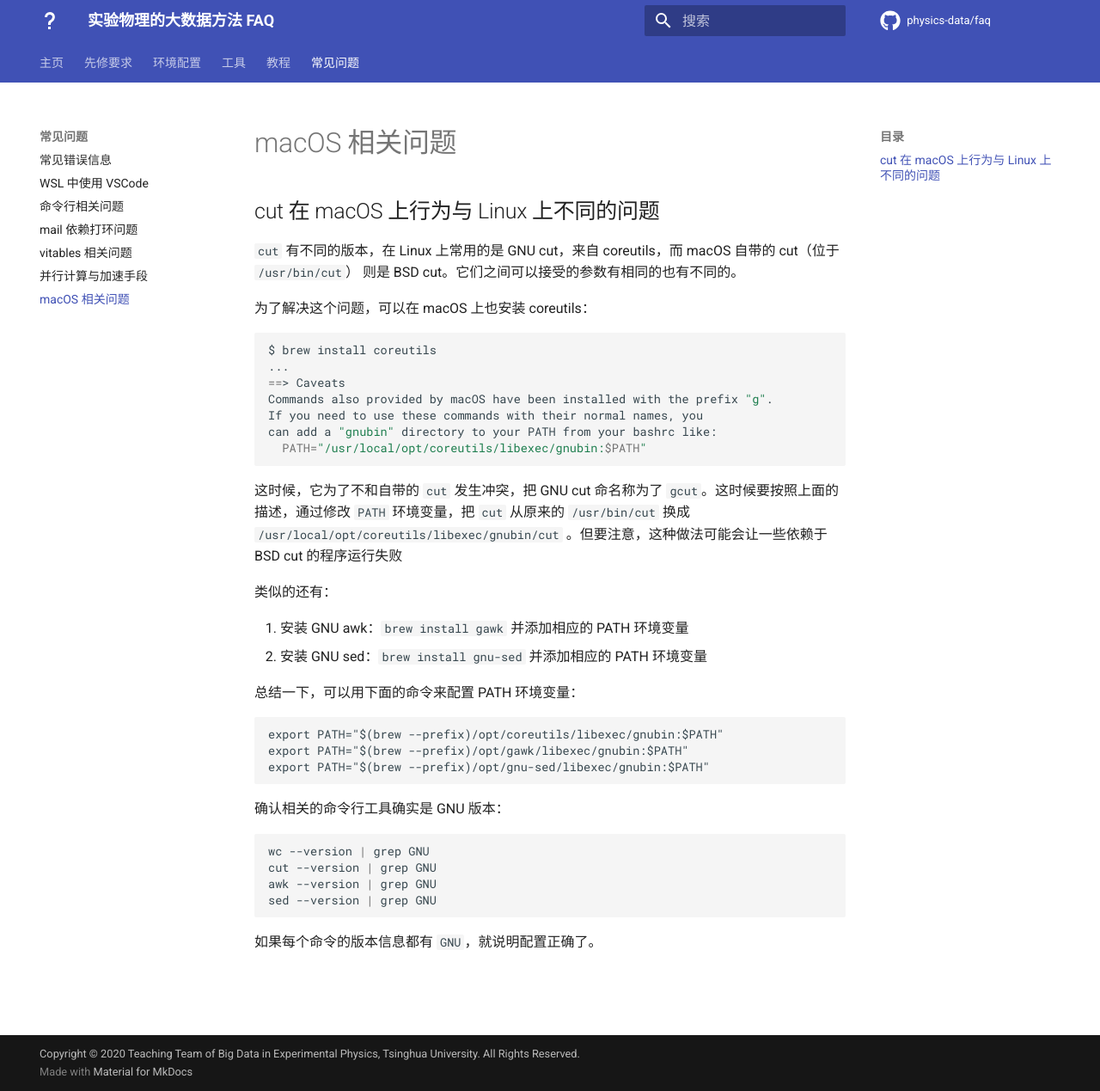
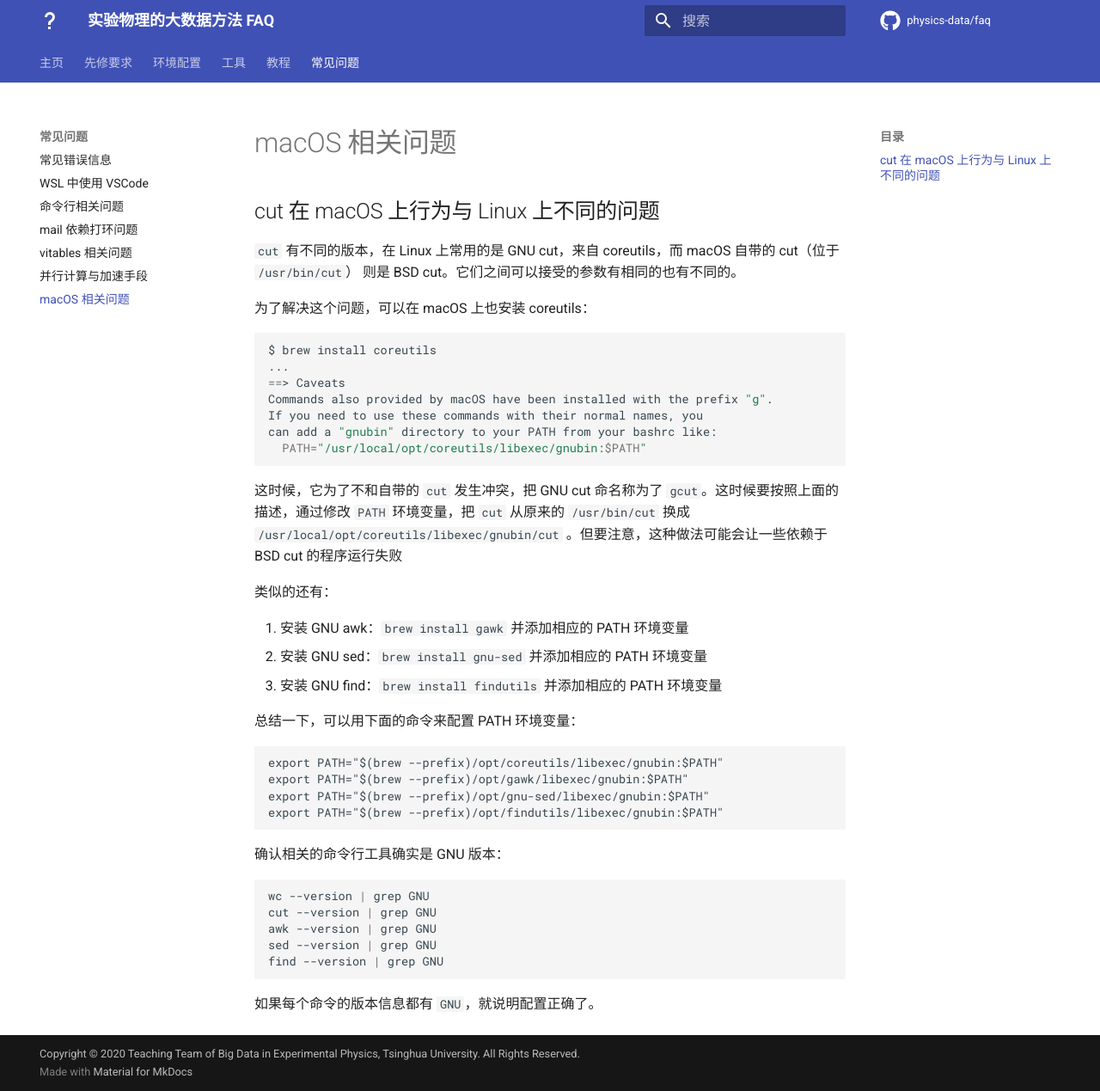
Before and after one commit to physics-data/faq, an MkDocs documentation site: the page built from docs/misc/mac.md, in a window 1280 px wide and 1269 px high. Shown: the whole window at 86% size. Built offline with MkDocs 1.6.1 and Material for MkDocs 9.7.7, drawn with Linux system fonts in a browser that asks for light colours; comment, search, counter and statistics services are not loaded.

Commit message:
Add findutils

````diff
--- a/docs/misc/mac.md
+++ b/docs/misc/mac.md
@@ -20,6 +20,7 @@ can add a "gnubin" directory to your PATH from your bashrc like:
 
 1. 安装 GNU awk：`brew install gawk` 并添加相应的 PATH 环境变量
 2. 安装 GNU sed：`brew install gnu-sed` 并添加相应的 PATH 环境变量
+3. 安装 GNU find：`brew install findutils` 并添加相应的 PATH 环境变量
 
 总结一下，可以用下面的命令来配置 PATH 环境变量：
 
@@ -27,6 +28,7 @@ can add a "gnubin" directory to your PATH from your bashrc like:
 export PATH="$(brew --prefix)/opt/coreutils/libexec/gnubin:$PATH"
 export PATH="$(brew --prefix)/opt/gawk/libexec/gnubin:$PATH"
 export PATH="$(brew --prefix)/opt/gnu-sed/libexec/gnubin:$PATH"
+export PATH="$(brew --prefix)/opt/findutils/libexec/gnubin:$PATH"
 ```
 
 确认相关的命令行工具确实是 GNU 版本：
@@ -36,6 +38,7 @@ wc --version | grep GNU
 cut --version | grep GNU
 awk --version | grep GNU
 sed --version | grep GNU
+find --version | grep GNU
 ```
 
 如果每个命令的版本信息都有 `GNU`，就说明配置正确了。
````
